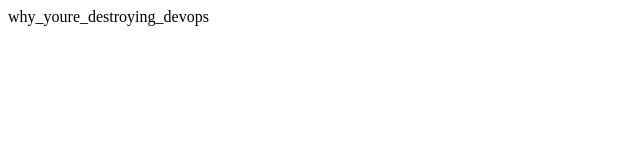
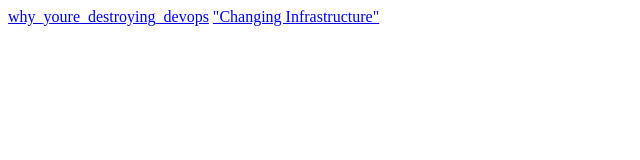
Before and after one commit to mfdii/mfdii.github.io, a plain HTML site: page index.html in a window 1280 px wide. Shown: the whole page, without its empty margins (0-640 px from the left). Drawn offline with Linux system fonts and the light colour scheme.

Commit message:
update index, update changing_infra

```diff
--- a/index.html
+++ b/index.html
@@ -1 +1,2 @@
-why_youre_destroying_devops
+<a href="why_youre_destroying_devops">why_youre_destroying_devops</a>
+<a href="changing_infra">"Changing Infrastructure"</a>
```
